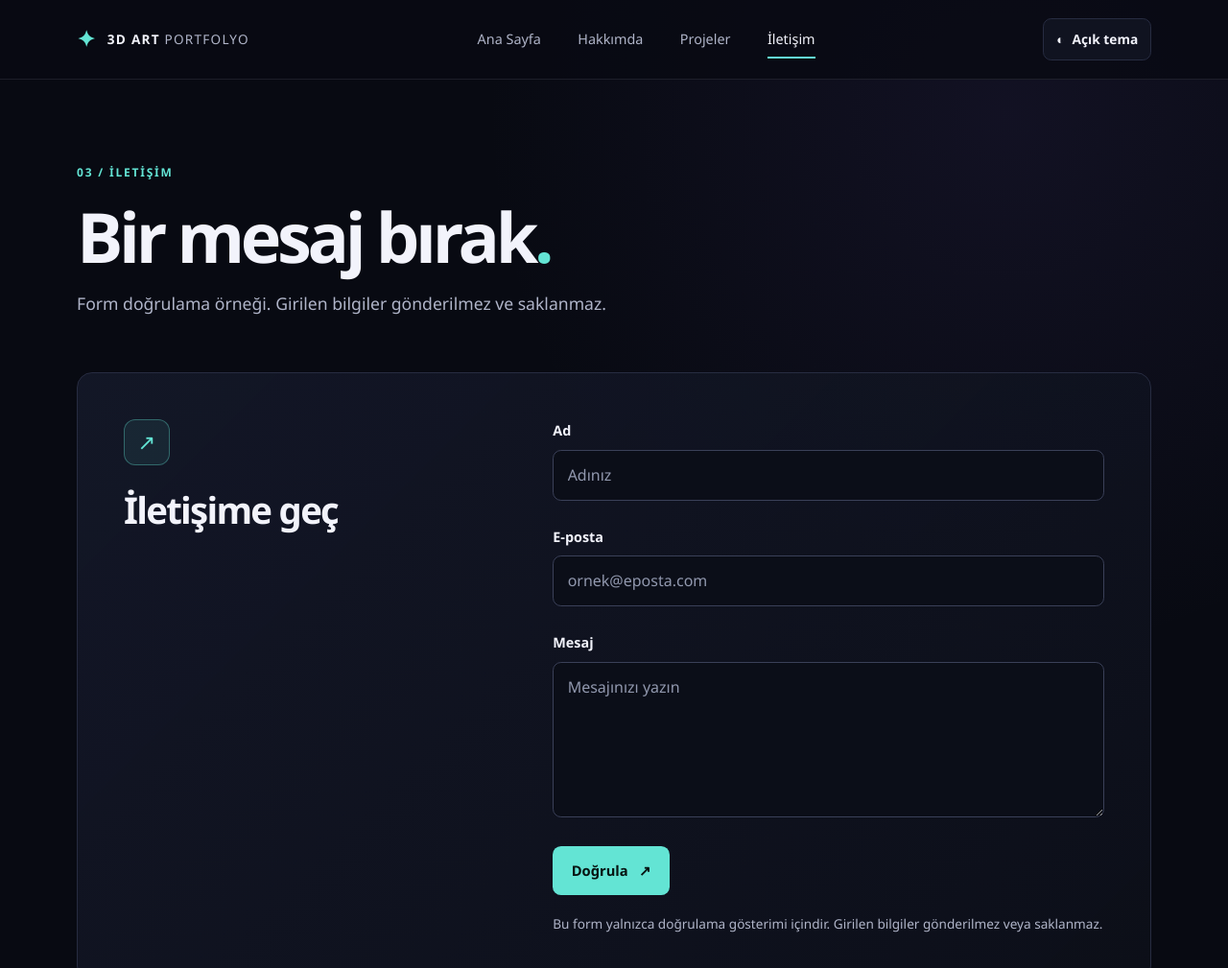
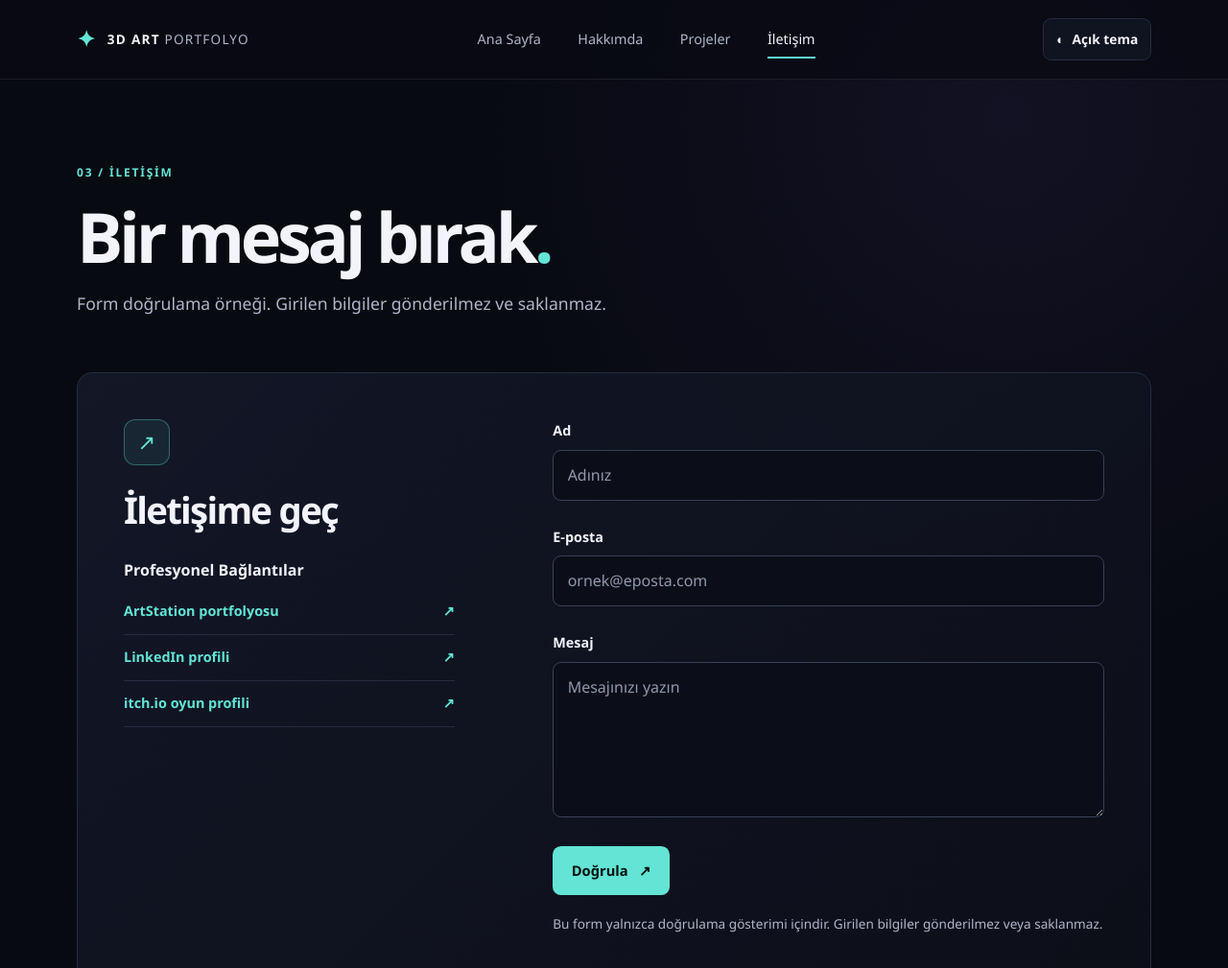
Before and after one commit to AngelaZolfanello/GEP1316_Web_Portfolyo, a plain HTML site: page iletisim.html in a window 1280 px wide. Shown: the top 1009 px of the page at 96% size. Drawn offline with Linux system fonts and the light colour scheme.

Commit message:
iletisim linkleri

```diff
--- a/iletisim.html
+++ b/iletisim.html
@@ -44,6 +44,20 @@
       <div class="contact-note">
         <span class="contact-symbol" aria-hidden="true">↗</span>
         <h2>İletişime geç</h2>
+        <section class="professional-links-section" aria-labelledby="professional-links-title">
+          <h3 id="professional-links-title">Profesyonel Bağlantılar</h3>
+          <nav class="professional-links" aria-label="Profesyonel profiller">
+            <a href="https://www.artstation.com/ecednmz" target="_blank" rel="noopener noreferrer">
+              <span>ArtStation portfolyosu</span><span aria-hidden="true">↗</span>
+            </a>
+            <a href="https://www.linkedin.com/in/ece-dönmez-986b09280" target="_blank" rel="noopener noreferrer">
+              <span>LinkedIn profili</span><span aria-hidden="true">↗</span>
+            </a>
+            <a href="https://ecednmz.itch.io/" target="_blank" rel="noopener noreferrer">
+              <span>itch.io oyun profili</span><span aria-hidden="true">↗</span>
+            </a>
+          </nav>
+        </section>
       </div>
       <form class="contact-form" autocomplete="off" novalidate>
         <div class="form-field">
--- a/style.css
+++ b/style.css
@@ -313,6 +313,37 @@ h3 {
   color: var(--color-purple);
 }
 
+.hero-social-links {
+  display: flex;
+  flex-wrap: wrap;
+  gap: 1rem 1.5rem;
+  margin-top: 1.5rem;
+}
+
+.hero-social-links a,
+.professional-links a {
+  color: var(--color-turquoise);
+  font-size: 0.9rem;
+  font-weight: 700;
+}
+
+.hero-social-links a {
+  display: inline-flex;
+  align-items: baseline;
+  gap: 0.35rem;
+}
+
+.hero-social-links a:hover,
+.professional-links a:hover {
+  color: var(--color-purple);
+}
+
+.external-link-hint {
+  color: var(--color-muted);
+  font-size: 0.72rem;
+  font-weight: 400;
+}
+
 .hero-art {
   position: relative;
   min-height: 370px;
@@ -512,6 +543,28 @@ h3 {
 .about-copy > p:not(.eyebrow),
 .contact-note > p {
   color: var(--color-muted);
+}
+
+.professional-links-section {
+  margin-top: 2rem;
+}
+
+.professional-links-section h3 {
+  margin-bottom: 0.65rem;
+  font-size: 1rem;
+}
+
+.professional-links {
+  display: grid;
+}
+
+.professional-links a {
+  min-height: 48px;
+  display: flex;
+  align-items: center;
+  justify-content: space-between;
+  gap: 0.8rem;
+  border-bottom: 1px solid var(--color-border);
 }
 
 .text-link {
```
Also changed, not shown: index.html (+10 -0 lines).
